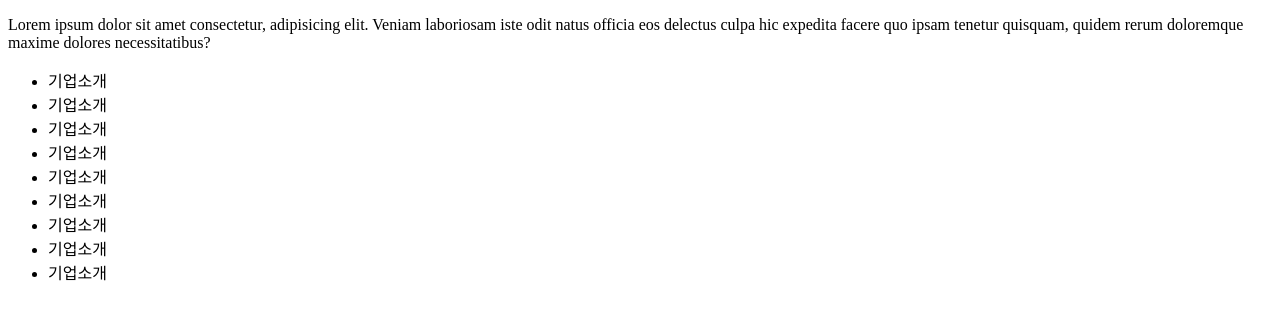
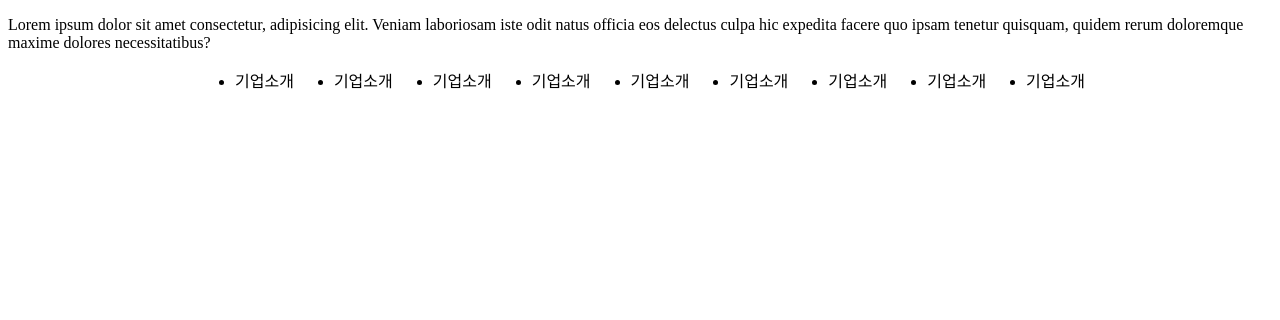
Before and after one commit to SunShineKang/2024.08.09-11-15, a plain HTML site: page index.html in a window 1280 px wide. Drawn offline with Linux system fonts and the light colour scheme.

Commit message:
11시42분

```diff
--- /dev/null
+++ b/css/index.css
@@ -0,0 +1,6 @@
+ul {
+    display: flex;
+    justify-content: center;
+    align-items: center;
+    gap: 40px;
+}
--- a/index.html
+++ b/index.html
@@ -5,6 +5,7 @@
     <meta charset="UTF-8">
     <meta name="viewport" content="width=device-width, initial-scale=1.0">
     <title>Document</title>
+    <link rel="stylesheet" href="css/index.css">
 </head>
 
 <body>
```
